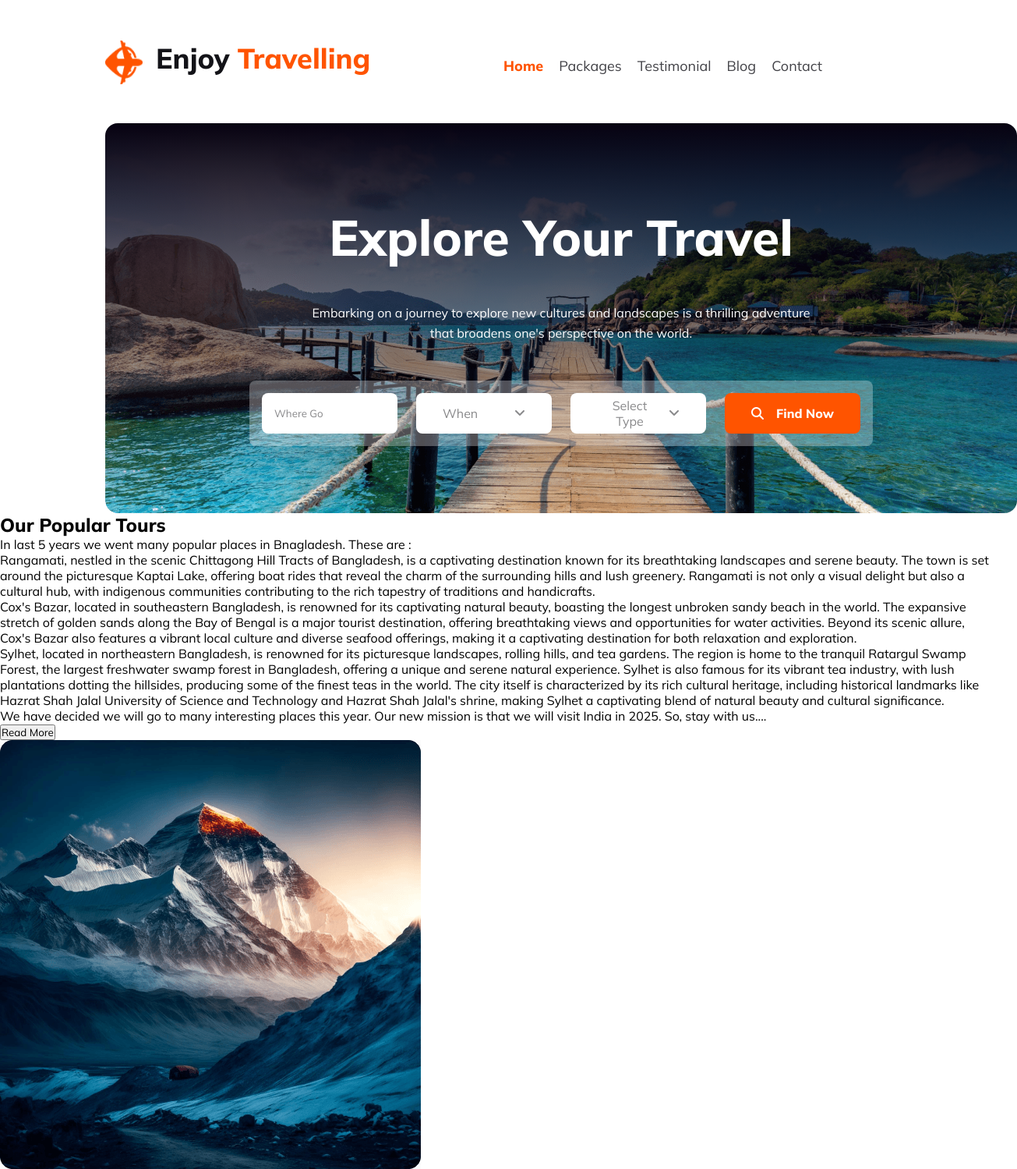
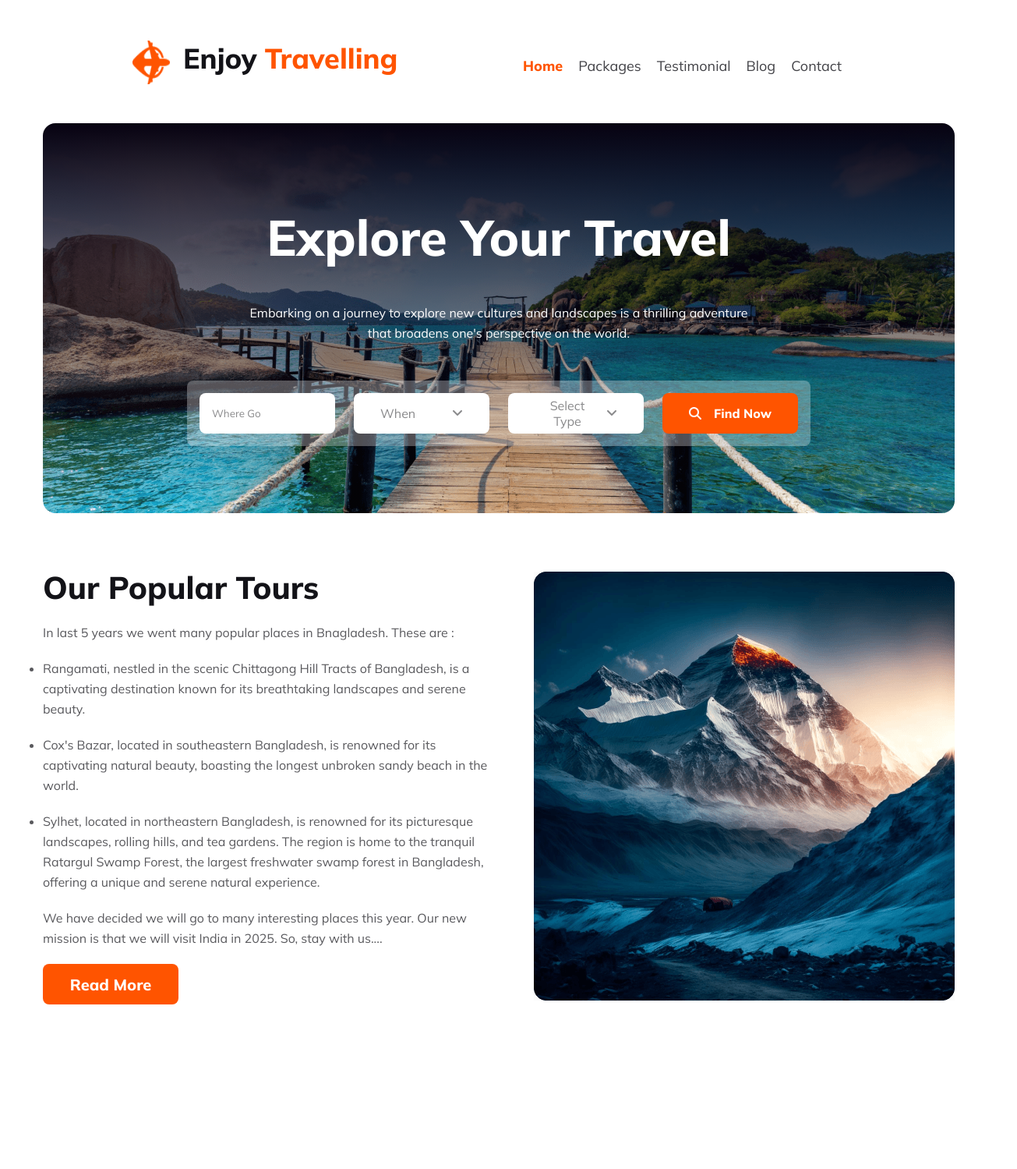
Before and after one commit to AbdulAzizChyMustakim/assignment-02-b9, a plain HTML site: page index.html in a window 1280 px wide. Shown: the whole page at 78% size, 1305 px wide, since content can reach past the window. After the commit the page ends 1288 px from the top, so only its background shows below. Drawn offline with Linux system fonts and the light colour scheme.

Commit message:
popular part added

```diff
--- a/index.html
+++ b/index.html
@@ -14,11 +14,12 @@
         <nav>
             <div class="logo">
                 <img class="logo-pic" src="Images/Group 40071 (2).png" alt="image">
-                <h2 class="logo-name">Enjoy <span class="logo-span">Travelling</span> </h2>
+                <h2 class="logo-name">Enjoy
+                <span class="logo-span">Travelling</span></h2>
             </div>
-             <div >
+             <div>
                 <ul class="menu">
-                    <li class="logo-span nav-home" >Home</li>
+                    <li class="logo-span nav-home">Home</li>
                     <li class="naver-li">Packages</li>
                     <li class="naver-li">Testimonial</li>
                     <li class="naver-li">Blog</li>
@@ -42,17 +43,17 @@
         <!-- popular part  -->
         <div class="popular-container">
             <div class="popular-txt">
-                <h2>Our Popular Tours</h2>
-            <p>In last 5 years we went many popular places in Bnagladesh. These are : </p>
+            <h2 class="popular-h2">Our Popular Tours</h2><br>
+            <p class="popular-p">In last 5 years we went many popular places in Bnagladesh. These are : </p><br>
             <ul>
-                <li>Rangamati, nestled in the scenic Chittagong Hill Tracts of Bangladesh, is a captivating destination known for its breathtaking landscapes and serene beauty. The town is set around the picturesque Kaptai Lake, offering boat rides that reveal the charm of the surrounding hills and lush greenery. Rangamati is not only a visual delight but also a cultural hub, with indigenous communities contributing to the rich tapestry of traditions and handicrafts.</li>
-                <li>Cox's Bazar, located in southeastern Bangladesh, is renowned for its captivating natural beauty, boasting the longest unbroken sandy beach in the world. The expansive stretch of golden sands along the Bay of Bengal is a major tourist destination, offering breathtaking views and opportunities for water activities. Beyond its scenic allure, Cox's Bazar also features a vibrant local culture and diverse seafood offerings, making it a captivating destination for both relaxation and exploration.</li>
-                <li>Sylhet, located in northeastern Bangladesh, is renowned for its picturesque landscapes, rolling hills, and tea gardens. The region is home to the tranquil Ratargul Swamp Forest, the largest freshwater swamp forest in Bangladesh, offering a unique and serene natural experience. Sylhet is also famous for its vibrant tea industry, with lush plantations dotting the hillsides, producing some of the finest teas in the world. The city itself is characterized by its rich cultural heritage, including historical landmarks like Hazrat Shah Jalal University of Science and Technology and Hazrat Shah Jalal's shrine, making Sylhet a captivating blend of natural beauty and cultural significance.</li>
+                <li class="popular-p">Rangamati, nestled in the scenic Chittagong Hill Tracts of Bangladesh, is a captivating destination known for its breathtaking landscapes and serene beauty. </li><br>
+                <li class="popular-p">Cox's Bazar, located in southeastern Bangladesh, is renowned for its captivating natural beauty, boasting the longest unbroken sandy beach in the world. </li><br>
+                <li class="popular-p">Sylhet, located in northeastern Bangladesh, is renowned for its picturesque landscapes, rolling hills, and tea gardens. The region is home to the tranquil Ratargul Swamp Forest, the largest freshwater swamp forest in Bangladesh, offering a unique and serene natural experience. </li><br>
             </ul>
-            <p>We have decided we will go to many interesting places this year. Our new mission is that we will visit India in 2025. So, stay with us....</p>
-            <button>Read More</button>
+            <p class="popular-p">We have decided we will go to many interesting places this year. Our new mission is that we will visit India in 2025. So, stay with us....</p>
+            <button class="popular-btn">Read More</button>
             </div>
-            <img src="Images/Rectangle 4.png" alt="">
+            <img src="Images/Rectangle 4.png" alt="" class="popular-img">
         </div>
 
     </main>
--- a/style.css
+++ b/style.css
@@ -1,22 +1,23 @@
 @import url('https://fonts.googleapis.com/css2?family=Mulish:wght@400;800&display=swap');
 *{
-    margin: 0;
-    padding: 0;
+    margin: 0px;
+    padding: 0px;
     font-family: 'Mulish';
 }
-/* nav start */
+                        /* nav start */
 nav{
     display: flex;
     justify-content: space-between;
-
-
-
+    margin-left: 170px;
+    margin-right: 190px;
+    padding: 0px;
 }
 nav li{
     text-decoration: none;
     list-style: none;
     gap: 44px;
     padding: 10px;
+
 }
 .nav-home{
     font-size: 18px;
@@ -27,14 +28,12 @@ nav li{
     color:  #424247;
     font-family: Mulish;
     font-size: 18px;
-    font-style: normal;
     font-weight: 400;
-    line-height: normal;
 }
 
 .logo{
     display: flex;
-
+    margin-left: 0px;
 }
 .logo-name{
     color: #131318;
@@ -53,23 +52,25 @@ nav li{
     width: 48px;
     height: 56.008px;
     margin-top: 52px;
-    margin-left: 135px;
-
 }
 .menu{
     display: flex;
+    justify-content: space-evenly;
     margin-top: 63px;
-    margin-right: 215px;
+    margin-right: 0px;
+
 
 }
-/* banner start */
+                        /* banner start */
 .banner-part{
-    width: 1170px;
+    max-width: 1170px;
+    width: 100%;
     height: 500px;
     background-image: linear-gradient(to bottom,#070211, #07021100), url("Images/Group\ 13\ \(1\)\ \(1\).png");
+    background-repeat: no-repeat;
+
+    margin: auto;
     margin-top: 50px;
-    margin-right: 135px;
-    margin-left: 135px;
     border-radius: 16px;
     text-align: center;
 }
@@ -152,3 +153,54 @@ nav li{
     color: rgba(19, 19, 24, 0.50);
     padding: 16px 84px 16px 16px;
 }
+                            /* popular part */
+.popular-container{
+    display: flex;
+    justify-content: space-between;
+    align-items: center;
+    max-width: 1170px;
+    width: 100%;
+    height: 500px;
+    margin: auto;
+    margin-top: 100px;
+
+
+}
+.popular-img{
+    width: 540px;
+    height: 550px;
+    margin-left: 55px;
+}
+
+.popular-h2{
+    color: #131318;
+    text-align: left;
+    font-family: Mulish;
+    font-size: 40px;
+    font-style: normal;
+    font-weight: 800;
+
+}
+.popular-p{
+    color: rgba(19, 19, 24, 0.70);
+    font-family: Mulish;
+    font-size: 16px;
+    font-style: normal;
+    font-weight: 400;
+    line-height: 26px;
+
+}
+.popular-btn{
+    width: 174px;
+    height: 52px;
+    margin-top: 20px;
+    border: none;
+    border-radius: 8px;
+    background: #FF5400;
+    color: #FFF;
+    text-align: center;
+    font-family: Mulish;
+    font-size: 20px;
+    font-style: normal;
+    font-weight: 800;
+}
```
